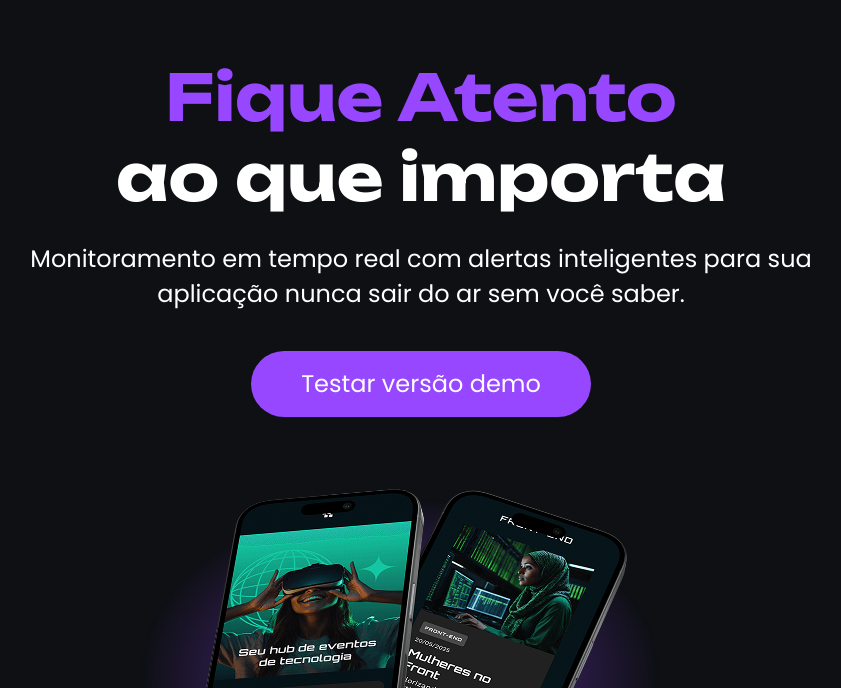
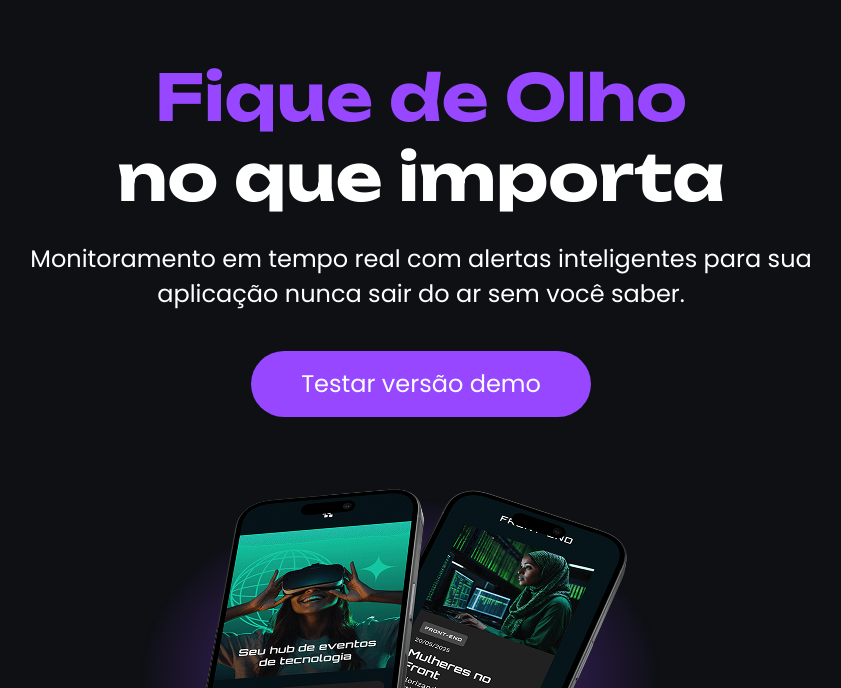
Before and after one commit to Guilherme-code10/Tecboard, a plain HTML site: page index.html in a window 1280 px wide. Shown: the part 112-800 px from the top of the page, without its empty margins (219-1060 px from the left). Drawn offline with Linux system fonts and the light colour scheme; a web font is replaced by a local one.

Commit message:
Desfazendo a alteração do titulo

```diff
--- a/index.html
+++ b/index.html
@@ -21,9 +21,9 @@
     <main>
         <section>
             <h1>
-                <span>Fique Atento</span>
+                <span>Fique de Olho</span>
                 <br>
-                ao que importa
+                no que importa
             </h1>
             <p>Monitoramento em tempo real com alertas inteligentes para sua aplicação nunca sair do ar sem você saber.</p>
             <a href="#">Testar versão demo</a>
```
